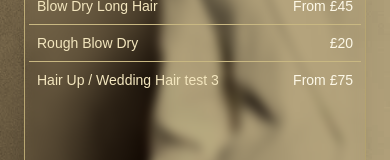
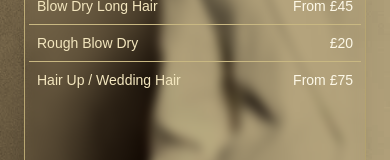
Before and after one commit to Kacperski81/infinitymk, a Next.js app: page /hair in a window 390 px wide. Shown: the part 433-593 px from the top of the page. Built offline with nearby package versions, Linux system fonts and the light colour scheme; a web font is replaced by a local one.

Commit message:
svh for mobile

```diff
--- a/components/landing/carousel.tsx
+++ b/components/landing/carousel.tsx
@@ -121,7 +121,7 @@ export default function Carousel() {
 
                                 {/* Comment */}
                                 <blockquote className="mb-4">
-                                    <p className="text-[var(--main-50)] text-sm lg:text-base leading-relaxed font-light">&ldquo;{testimonial.content}abc&rdquo;</p>
+                                    <p className="text-[var(--main-50)] text-sm lg:text-base leading-relaxed font-light">&ldquo;{testimonial.content}&rdquo;</p>
                                 </blockquote>
 
                                 {/* Reviewer Name with Accent Line */}
--- a/data/hair-services.json
+++ b/data/hair-services.json
@@ -12,7 +12,7 @@
             { "service": "Blow Dry Medium Hair", "price": "£40" },
             { "service": "Blow Dry Long Hair", "price": "From £45" },
             { "service": "Rough Blow Dry", "price": "£20"},
-            { "service": "Hair Up / Wedding Hair test 3", "price": "From £75" }
+            { "service": "Hair Up / Wedding Hair", "price": "From £75" }
         ]
     },
     {
```
